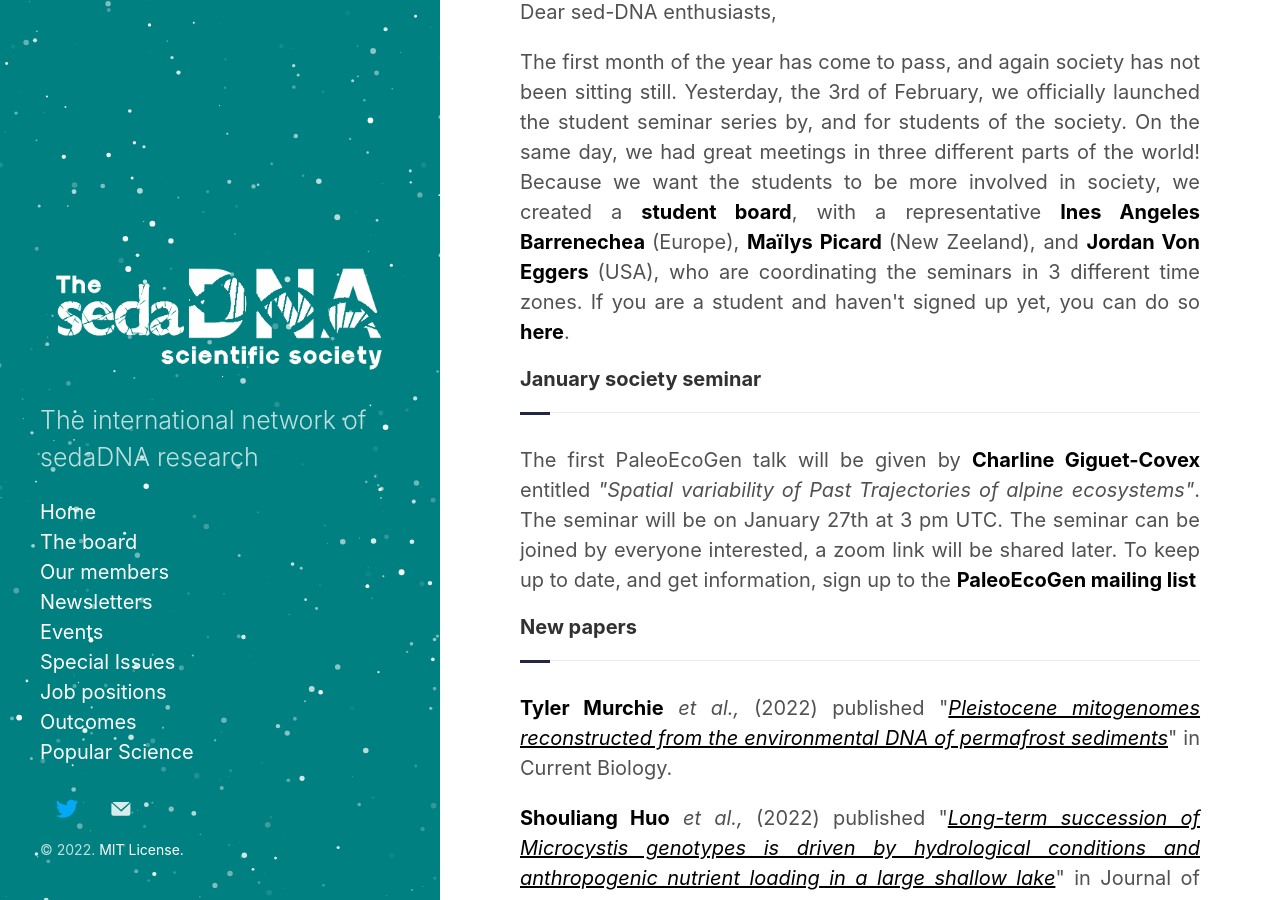
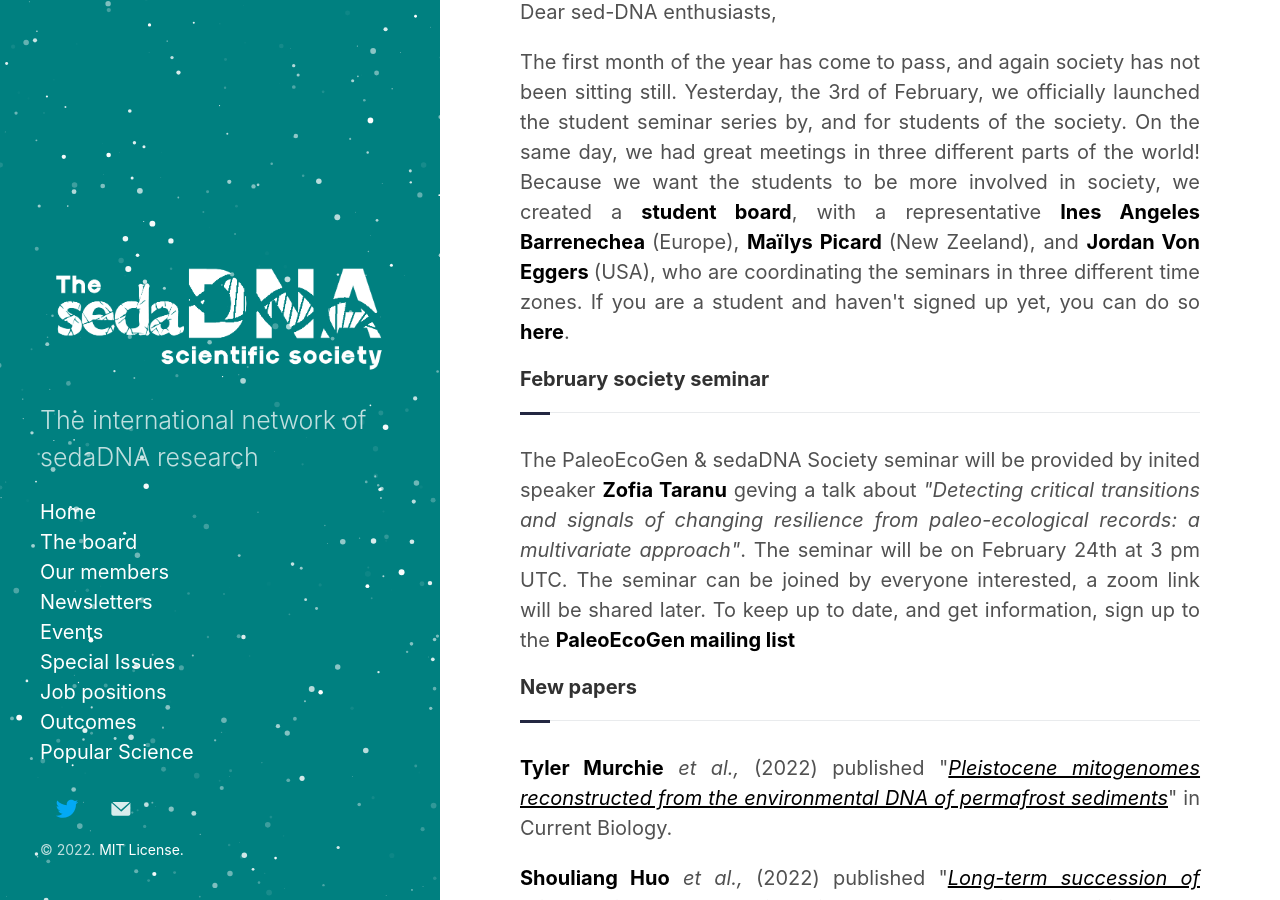
Before and after one commit to sedadna/sedadna.github.io, a Jekyll site: the page built from category/news/22-02.md, in a window 1280 px wide and 900 px high, scrolled down 257 px. Built offline with Jekyll 4.4.1, drawn with Linux system fonts in a browser that asks for light colours.

Commit message:
Update 22-02.md

```diff
--- a/category/news/22-02.md
+++ b/category/news/22-02.md
@@ -10,11 +10,10 @@
 <p>Dear sed-DNA enthusiasts,</p>
 
 <div class="intro">
-  <p> The first month of the year has come to pass, and again society has not been sitting still. Yesterday, the 3rd of February, we officially launched the student seminar series by, and for students of the society. On the same day, we had great meetings in three different parts of the world! Because we want the students to be more involved in society, we created a <a href="https://sedadna.github.io/category/board.html" target="_blank"><b> student board</b></a>, with a representative  <a href="https://genev.unige.ch/research/people/ines-barrenechea" target="_blank"><b> Ines Angeles Barrenechea </b></a> (Europe), <a href="https://www.researchgate.net/profile/Mailys-Picard" target="_blank"><b> Maïlys Picard </b></a> (New Zeeland), and <a href="https://sites.google.com/view/jvoneggers/home" target="_blank"><b> Jordan Von Eggers </b></a> (USA), who are coordinating the seminars in 3 different time zones. If you are a student and haven't signed up yet, you can do so <a href="https://docs.google.com/forms/d/e/1FAIpQLSd76fI_R9WzA_nF8CwvPdsP-bklzDnxQ3JLLl_1wWm3pufCxg/viewform" target="_blank"><b> here</b></a>.
+  <p> The first month of the year has come to pass, and again society has not been sitting still. Yesterday, the 3rd of February, we officially launched the student seminar series by, and for students of the society. On the same day, we had great meetings in three different parts of the world! Because we want the students to be more involved in society, we created a <a href="https://sedadna.github.io/category/board.html" target="_blank"><b> student board</b></a>, with a representative  <a href="https://genev.unige.ch/research/people/ines-barrenechea" target="_blank"><b> Ines Angeles Barrenechea </b></a> (Europe), <a href="https://www.researchgate.net/profile/Mailys-Picard" target="_blank"><b> Maïlys Picard </b></a> (New Zeeland), and <a href="https://sites.google.com/view/jvoneggers/home" target="_blank"><b> Jordan Von Eggers </b></a> (USA), who are coordinating the seminars in three different time zones. If you are a student and haven't signed up yet, you can do so <a href="https://docs.google.com/forms/d/e/1FAIpQLSd76fI_R9WzA_nF8CwvPdsP-bklzDnxQ3JLLl_1wWm3pufCxg/viewform" target="_blank"><b> here</b></a>.
 
 <div class="intro">
-<h4 class="section-title underline">January society seminar</h4>
-<p>The first PaleoEcoGen talk will be given by <a href="https://scholar.google.fr/citations?user=AN0gYZIAAAAJ&hl=en&oi=ao" target="_blank"><b>Charline Giguet-Covex</b></a> entitled <i> "Spatial variability of Past Trajectories of alpine ecosystems"</i>. The seminar will be on January 27th at 3 pm UTC. The seminar can be joined by everyone interested, a zoom link will be shared later. To keep up to date, and get information, sign up to the <a href="https://listserv.unibe.ch/mailman/listinfo/paleoecogen.pages" target="_blank"><b>PaleoEcoGen mailing list</b></a>
+<h4 class="section-title underline">February society seminar</h4><p>The PaleoEcoGen & sedaDNA Society seminar will be provided by inited speaker <a href="https://zofiaecaterinataranu.weebly.com" target="_blank"><b>Zofia Taranu</b></a> geving a talk about <i> "Detecting critical transitions and signals of changing resilience from paleo-ecological records: a multivariate approach"</i>. The seminar will be on February 24th at 3 pm UTC. The seminar can be joined by everyone interested, a zoom link will be shared later. To keep up to date, and get information, sign up to the <a href="https://listserv.unibe.ch/mailman/listinfo/paleoecogen.pages" target="_blank"><b>PaleoEcoGen mailing list</b></a>
 
 <div class="intro">
 <h4 class="section-title underline">New papers</h4>
```
